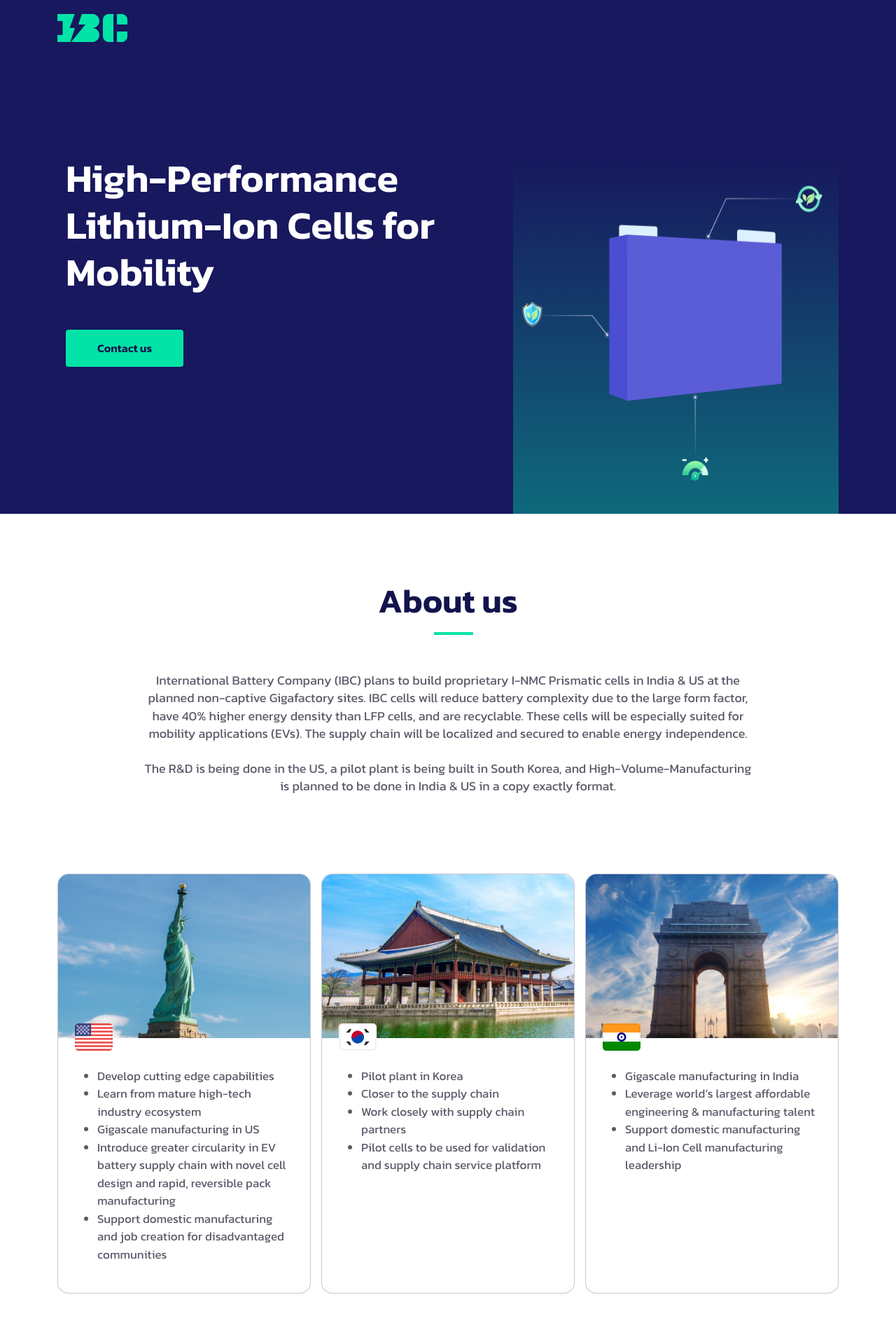
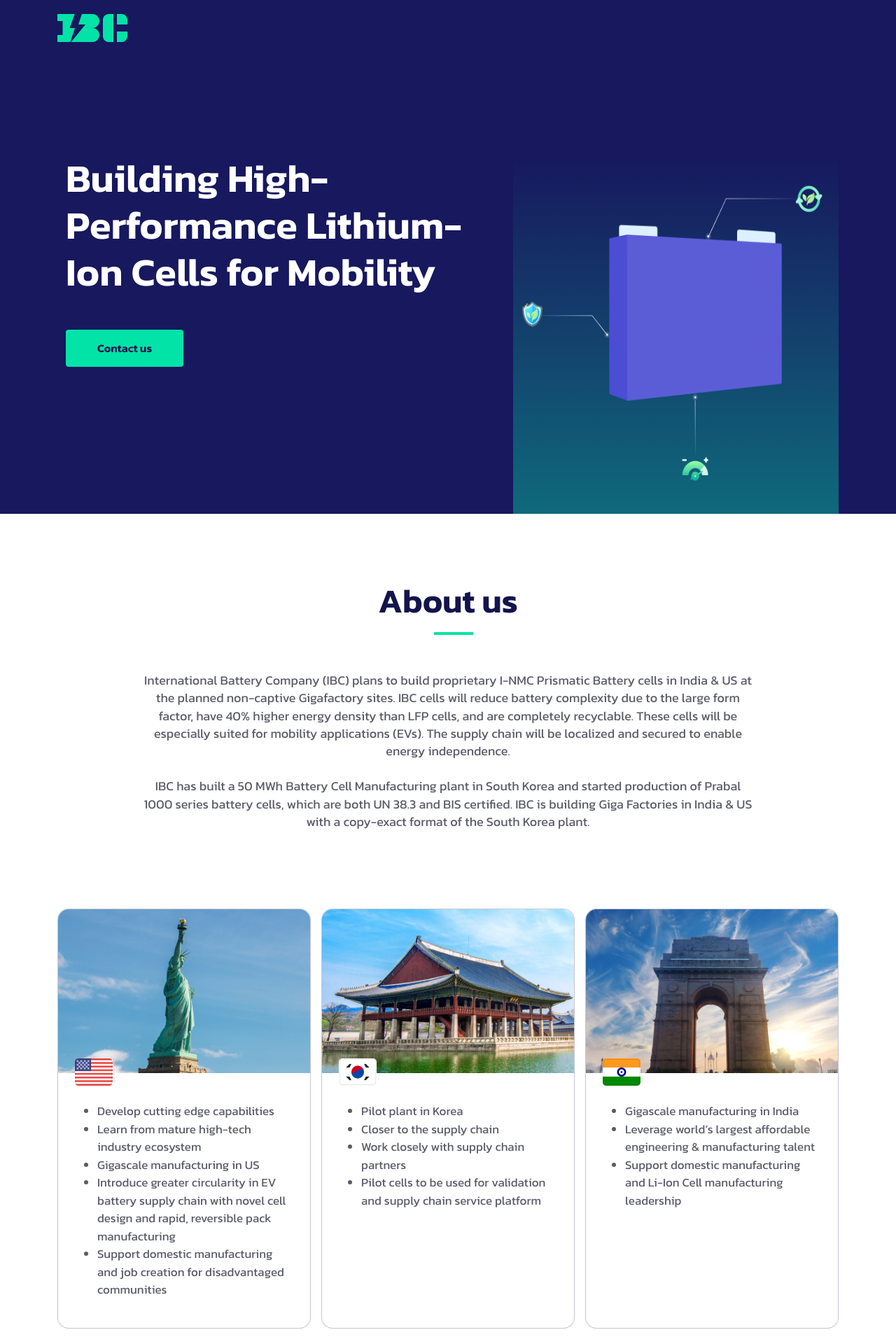
Before and after one commit to Shubhamsadhu02/ibc, a React (Create React App) app: page / in a window 1280 px wide. Shown: the top 1920 px of the page at 70% size. Built offline with nearby package versions, Linux system fonts and the light colour scheme.

Commit message:
content update

```diff
--- a/src/Components/AboutUsCards.js
+++ b/src/Components/AboutUsCards.js
@@ -3,7 +3,7 @@
 export default function AboutUsCards() {
   return (
     <div className="about-container mt-15">
-      <div className="about-box mb-4">
+      <div className="about-box">
         <div className="about-img">
           <img src="/images/Home/about1.png" alt="" />
         </div>
@@ -29,7 +29,7 @@
         </div>
       </div>
 
-      <div className="about-box mb-4">
+      <div className="about-box">
         <div className="about-img">
           <img src="/images/Home/about2.png" alt="" />
         </div>
--- a/src/Components/Home.js
+++ b/src/Components/Home.js
@@ -16,7 +16,7 @@
             <div className="row">
               <div className="home-top--content col-sm-12 col-md-7 col-lg-7">
                 <div className="home-head">
-                  <h1>High-Performance Lithium-Ion Cells for Mobility</h1>
+                  <h1>Building High-Performance Lithium-Ion Cells for Mobility</h1>
                 </div>
                 <div className="head-contact_btn mt-5">
                   <a href="#reachtous">
@@ -45,18 +45,10 @@
             className="about-paragraph text-center mt-10 d-flex justify-content-center align-items-center"
             style={{ width: "870px" }}>
             <p>
-              International Battery Company (IBC) plans to build proprietary
-              I-NMC Prismatic cells in India & US at the planned non-captive
-              Gigafactory sites. IBC cells will reduce battery complexity due to
-              the large form factor, have 40% higher energy density than LFP
-              cells, and are recyclable. These cells will be especially suited
-              for mobility applications (EVs). The supply chain will be
-              localized and secured to enable energy independence.
+              International Battery Company (IBC) plans to build proprietary I-NMC Prismatic Battery cells in India & US at the planned non-captive Gigafactory sites. IBC cells will reduce battery complexity due to the large form factor, have 40% higher energy density than LFP cells, and are completely recyclable. These cells will be especially suited for mobility applications (EVs). The supply chain will be localized and secured to enable energy independence.
               <br />
               <br />
-              The R&D is being done in the US, a pilot plant is being built in
-              South Korea, and High-Volume-Manufacturing is planned to be done
-              in India & US in a copy exactly format.
+              IBC has built a 50 MWh Battery Cell Manufacturing plant in South Korea and started production of Prabal 1000 series battery cells, which are both UN 38.3 and BIS certified. IBC is building Giga Factories in India & US with a copy-exact format of the South Korea plant.
             </p>
           </div>
 
@@ -76,7 +68,7 @@
                     <img src="/images/Home/high-performance.png" alt="" />
                   </div>
                   <div className="proposition-paragraph mt-4">
-                    <p>High Performance Prismatic Cells with &gt;180Wh/cell</p>
+                    <p>High Performance Prismatic Cells with &gt;180 KWh/cell</p>
                   </div>
                 </div>
 
@@ -107,7 +99,7 @@
                   </div>
                   <div className="proposition-paragraph mt-4">
                     <p>
-                      Recyclable NMC Chemistry. Li, Ni, Mn, Co can be reused
+                      Recyclable NMC Chemistry. Li, Ni, Mn, Cobe reused
                     </p>
                   </div>
                 </div>
@@ -125,6 +117,7 @@
 
                 <div className="proposition">
                   <div className="proposition-img">
+                    <img src="/images/Home/made-in-India.png" alt="" style={{marginRight: '8px'}} />
                     <img src="/images/Home/AmericanMade.png" alt="" />
                   </div>
                   <div className="proposition-paragraph mt-4">
--- a/src/Styles/responsive.css
+++ b/src/Styles/responsive.css
@@ -125,4 +125,8 @@
     {
         justify-content: start !important;
     }
+    .about-box{
+        height: auto;
+        margin-bottom: 1.5rem;
+    }
 }
```
